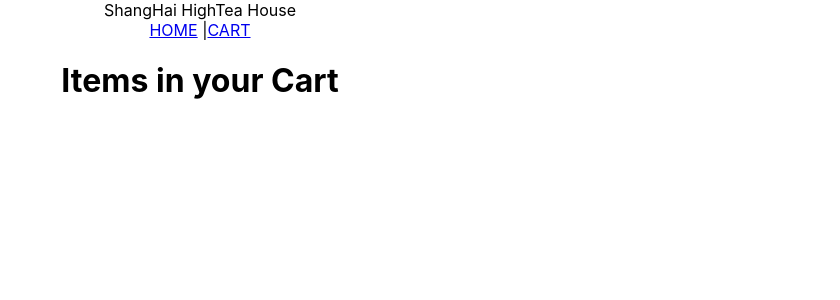
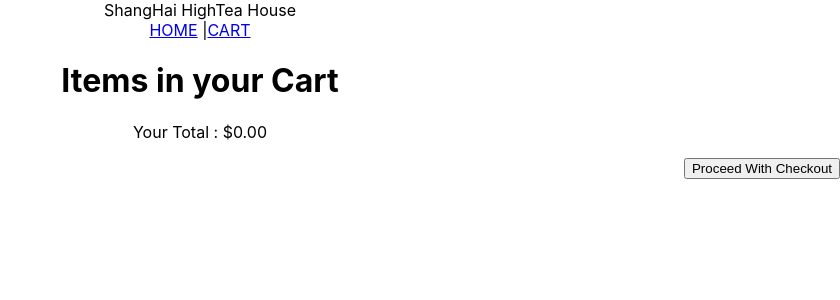
Before and after one commit to charliedig/menu-list, a React (Create React App) app: page /foodCart in a window 1280 px wide. Shown: the top 300 px of the page, without its empty margins (440-1280 px from the left). Built offline with nearby package versions, Linux system fonts and the light colour scheme.

Commit message:
Adding cart components and total

```diff
--- /dev/null
+++ b/src/component/cart/cartcheckout.js
@@ -0,0 +1,17 @@
+import React, { Component } from 'react';
+
+class CartCheckout extends Component {
+
+
+  render() {
+    return (
+        <div>
+         <button style={{float:'right'}}
+            >Proceed With Checkout</button>
+        </div>
+    );
+  }
+}
+
+
+export default CartCheckout;
--- /dev/null
+++ b/src/component/cart/cartitem.js
@@ -0,0 +1,20 @@
+import React, { Component } from 'react';
+
+class CartItem extends Component {
+
+
+  render() {
+    return (
+        <div style={{display:'flex'}}>
+            <h2 style={{marginRight: '20px', flex:'20'}}>{this.props.cartitem.name}</h2>
+            <h2 style={{flex:'20'}}>{this.props.cartitem.price}</h2>
+            <button style={{float:'right'}}
+            >X</button>
+        </div>
+    );
+  }
+}
+
+
+
+export default CartItem;
--- /dev/null
+++ b/src/component/cart/carttotal.js
@@ -0,0 +1,17 @@
+import React, { Component } from 'react';
+
+class CartTotal extends Component {
+
+
+  render() {
+    return (
+        <div>
+            <p>Your Total : ${this.props.cartTotal}</p>
+        </div>
+    );
+  }
+}
+
+
+
+export default CartTotal;
--- a/src/component/cart/foodcart.js
+++ b/src/component/cart/foodcart.js
@@ -1,17 +1,23 @@
 import React, { Component } from 'react';
+import FoodHolder from './foodholder';
+import CartTotal from './carttotal';
+import CartCheckout from './cartcheckout';
 
 class FoodCart extends Component {
 
-
   render() {
     return (
-        this.props.foodincart.map((food) => (
-            <div>
-                <h3>{food.name}</h3>
-                <h3>{food.price}</h3>
-            </div>
-          ))
-    );
+      <div>
+        <div>
+            <FoodHolder cartItems={this.props.foodincart}/>
+        </div>
+        <div>
+            <CartTotal cartTotal={this.props.cartTotal}/>
+            <CartCheckout/>
+        </div>
+      </div>
+
+      );
   }
 }
 
--- /dev/null
+++ b/src/component/cart/foodholder.js
@@ -0,0 +1,16 @@
+import React, { Component } from 'react';
+import CartItem from './cartitem';
+
+class FoodHolder extends Component {
+
+  render() {
+    return (
+        this.props.cartItems.map((cartitem) => (
+            <CartItem cartitem={cartitem}/>
+          ))
+      )
+  }
+}
+
+
+export default FoodHolder;
--- a/src/component/menu/outerMenu.js
+++ b/src/component/menu/outerMenu.js
@@ -25,6 +25,7 @@ class OuterMenu extends Component {
     });
     */
     // Dynamically generate headers and items with out the need for separation
+
     let distinctFoodCategoryArray = [];
 
     let menuHeaderandItems = this.props.menuitems.map((item) => {
--- a/src/component/restrauntMenuDashboard.js
+++ b/src/component/restrauntMenuDashboard.js
@@ -8,7 +8,8 @@ import {Link} from 'react-router-dom';
 class RestrauntMenuDashboard extends Component {
 
   state = {
-    menuCart: []
+    menuCart: [],
+    cartTotal: '0.00'
   }
 
   addingItem = (foodItem) => {
@@ -17,6 +18,17 @@ class RestrauntMenuDashboard extends Component {
         menuCart: [...this.state.menuCart, foodItem]
       }, function () {
         console.log(this.state.menuCart);
+        let tempTotal = 0.00;
+        this.state.menuCart.forEach((cartitem) => {
+          let copycartitem = Object.assign(cartitem);
+          let cleanedPrice = copycartitem.price.replace(/\$/,"");
+          tempTotal += parseFloat(cleanedPrice);
+        });
+        tempTotal = String(tempTotal);
+        console.log(tempTotal);
+        this.setState({
+          cartTotal: tempTotal
+        });
       }
     );
   }
@@ -46,7 +58,7 @@ class RestrauntMenuDashboard extends Component {
           <Route exact path="/foodCart" render={props => (
             <div>
                 <h1>Items in your Cart</h1>
-                <FoodCart foodincart={this.state.menuCart}/>
+                <FoodCart foodincart={this.state.menuCart} cartTotal={this.state.cartTotal}/>
             </div>
           )}/>
 
```
